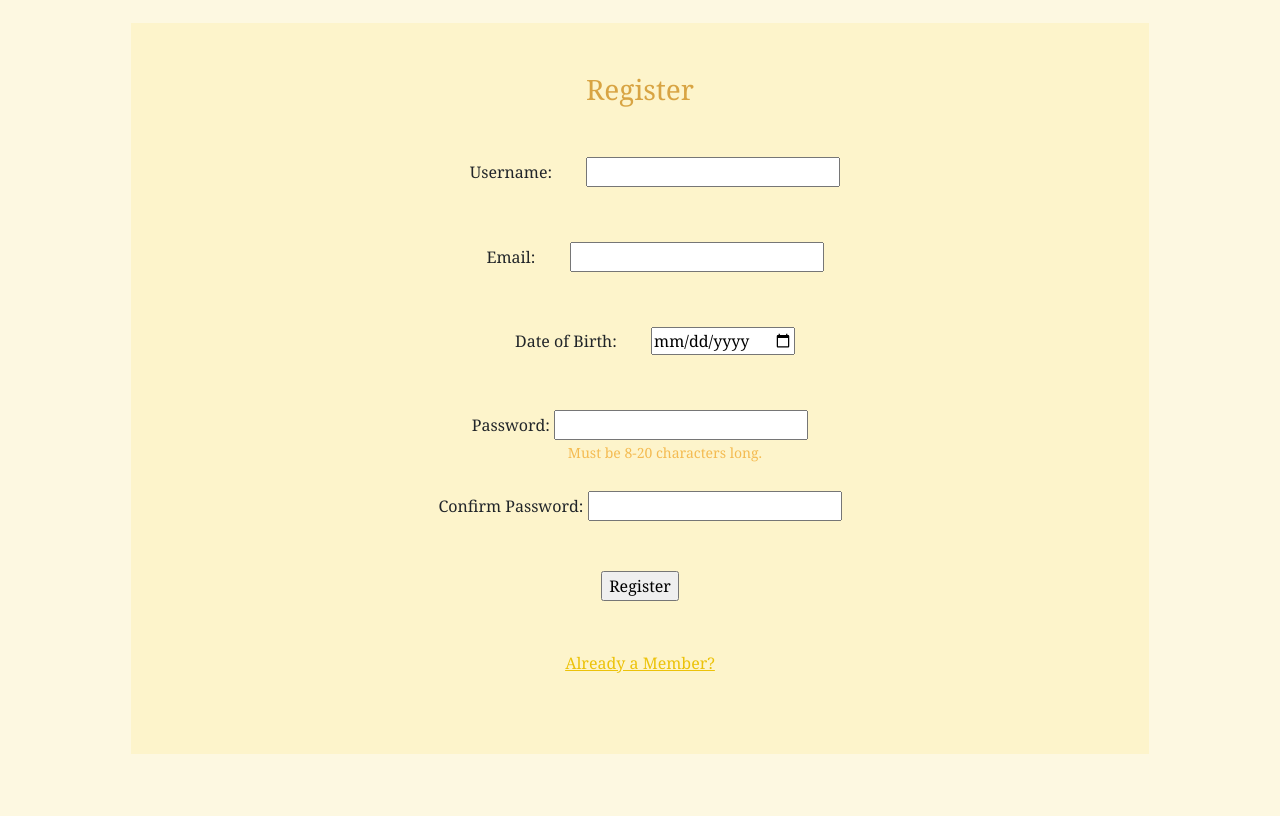
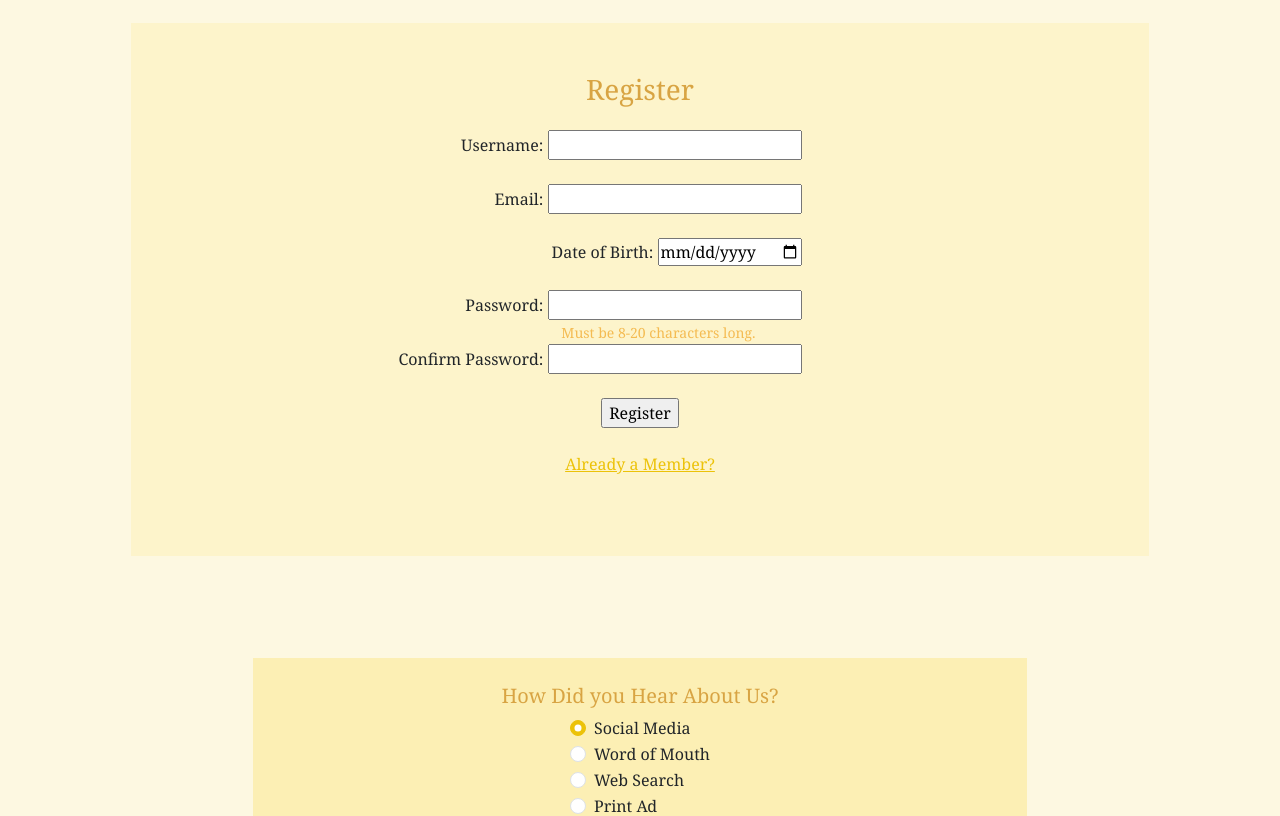
Before and after one commit to EWAjayi/Capstone1-Update, a website: page Capstone 1 Update/userregistration.html in a window 1280 px wide. Shown: the part 136-952 px from the top of the page. Drawn offline with nearby package versions, Linux system fonts and the light colour scheme.

Commit message:
Login/New User Update

```diff
--- a/Capstone 1 Update/userregistration.html
+++ b/Capstone 1 Update/userregistration.html
@@ -78,6 +78,28 @@
       padding-top: 3%;
       margin-top: 3%;
     }
+
+    .align-register {
+    display: flex;
+    align-items: flex-end;
+    flex-direction: column;
+    justify-content: center;
+    align-content: space-around;
+    flex-wrap: wrap;
+    margin-right: 80px;
+
+}
+
+.hearing {
+    display: flex;
+    flex-direction: column;
+    align-content: center;
+    justify-content: space-evenly;
+    align-items: flex-start;
+    flex-wrap: wrap;
+}
+
+
   </style>
 </head>
 
@@ -144,29 +166,46 @@
               <div class="form-btn p-3">
                 <span><h3>Register</h3></span>
               </div>
+              <div class="align-register">
+                <div>
               <form class="Register" action="submit_form.html" method="post">
-                <label for="username" style="margin: 3%;">Username:</label>
+                <label for="username" >Username:</label>
                   <input type="text" id="username" name="username" required minlength="4" required maxlength="20">
+                </div>
+                  <br>
+                  <div>
+                <label for="email">Email:</label>
+                  <input type="text" id="email" name="email" required>
+                </div>
+                  <br>
+                  <div>
+                <label for="dob">Date of Birth:</label>
+                  <input type="date" id="dob" name="dob" required>
+                </div>
                 <br>
-                <label for="email" style="margin: 3%;">Email:</label>
-                  <input type="text" id="email" name="email" required>
-                <br>
-                <label for="dob" style="margin: 3%;">Date of Birth:</label>
-                  <input type="date" id="dob" name="dob" required>
-                <br>
-                <label for="password" style="margin-top: 3%;">Password:</label>
+                <div>
+                <label for="password">Password:</label>
                   <input type="password" id="password" name="password" required minlength="8" aria-describedby="passwordHelpInline">
-                <br>
+
+                  <br>
                   <span id="passwordHelpInline" class="form-text text-xanthous" style="padding-left: 50px;">Must be 8-20 characters long.</span>
-                <br>
-               <label for="password" style="margin-top: 3%;">Confirm Password:</label>
+                <br></div>
+                <div>
+               <label for="password">Confirm Password:</label>
                   <input type="password" id="password" name="password" required minlength="8" aria-describedby="passwordHelpInline">
-               <br>
-                <input type="submit" value="Register" style="margin: 5%;">
+                </div>
+              </div>
+                  <br>
+
+                  <div>
+
+                <input type="submit" value="Register">
+              </div>
                 <br>
                 <a href="userlogin.html">Already a Member?</a>
-                </div>
+
               </form>
+            </div>
             </div>
           </div>
         </div>
@@ -180,6 +219,7 @@
           <div class="row d-flex-inline align-items-center justify-content-center" style="margin: auto;">
             <div class="form-container bg-vanilla">
               <h5>How Did you Hear About Us?</h5>
+              <div class="hearing">
               <div class="form-check">
                 <input class="form-check-input" type="radio" name="social" id="social" value="option1" checked>
                 <label class="form-check-label" for="social">Social Media</label>
@@ -196,6 +236,7 @@
                 <input class="form-check-input" type="radio" name="ad" id="ad" value="option4">
                 <label class="form-check-label" for="ad">Print Ad</label>
               </div>
+            </div>
             </div>
           </div>
         </div>
```
Also changed, not shown: Capstone 1 Update/userlogin.html (+42 -11 lines).
